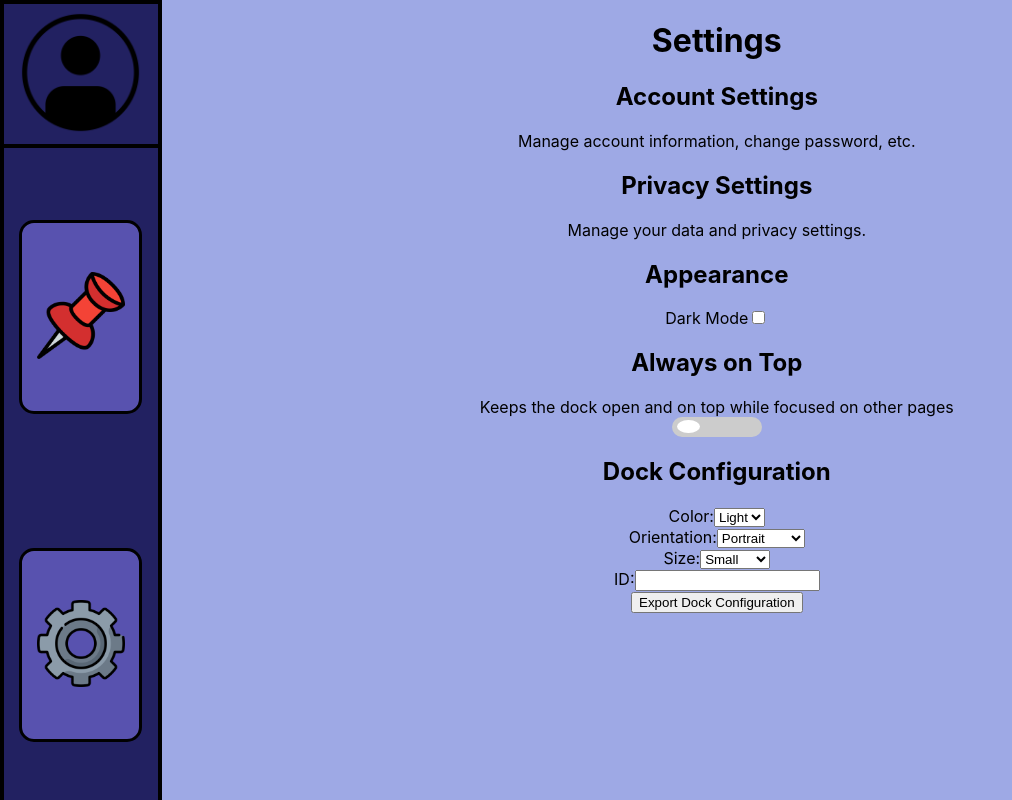
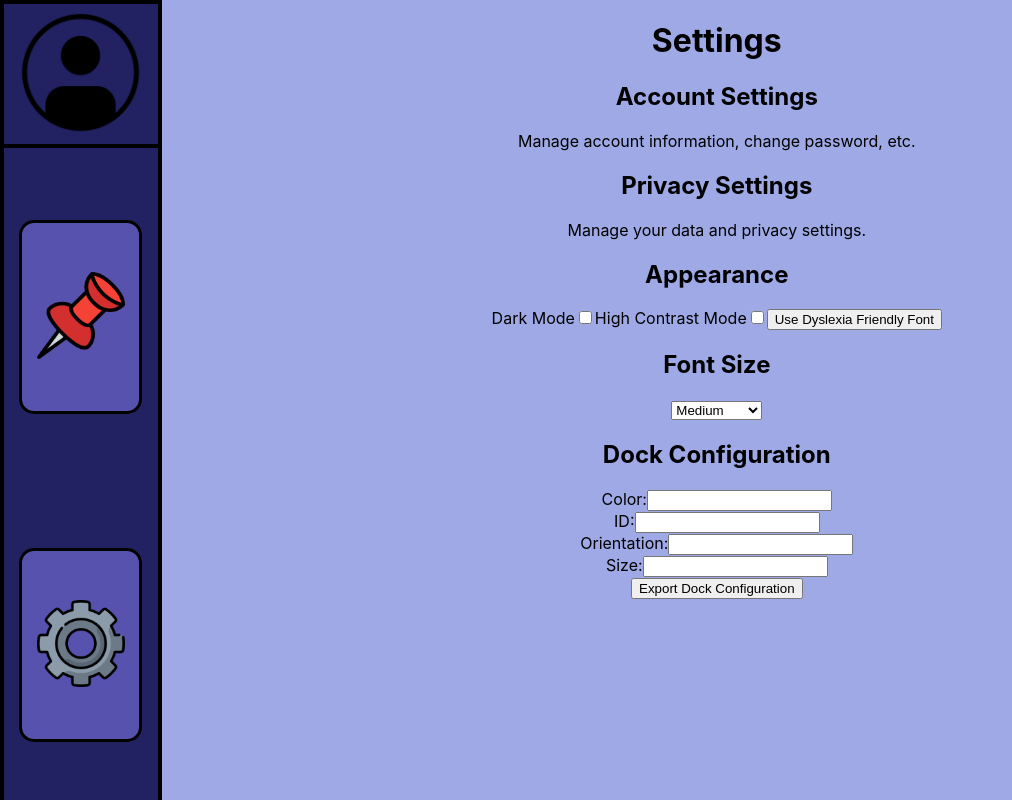
Before and after one commit to Kubakowski/Shortcut-Docker, a React (Vite) app: page /settings in a window 1280 px wide. Shown: the whole page, without its empty margins (0-1012 px from the left). Built offline with nearby package versions, Linux system fonts and the light colour scheme.

Commit message:
Additions to settings page
Added:
- high contrast
- dyslexia font change
- font size
-aria labels

```diff
--- a/src/App.css
+++ b/src/App.css
@@ -43,6 +43,15 @@ body.deuteranopia{
 body.trianopia {
   /* trianopia theme variables */
   --background-color: #070F2B;
+}
+
+body.high-contrast {
+  /* high contrast theme variables */
+  --background-color: #ffffff; /* white background */
+  --nav-background-color: #ffffff; /* white navigation background */
+  --nav-background-color2: #f0f0f0; /* lighter shade for navigation depth */
+  --highlight-color: #ffb6c1; /* pastel pink for highlights */
+  --text-color: #000000; /* black text for maximum contrast */
 }
 
 
@@ -156,6 +165,32 @@ body.trianopia {
   flex: 0 1 35%;
   width: 100%;
 }
+.shrt-btn {
+  cursor: pointer;
+  display: inline-flex;
+  justify-content: center;
+  align-items: center;
+  padding: 0.5rem 0.5rem;
+  border: 2px solid black;
+  border-radius: 10px;
+  background-color: var(--highlight-color);
+  color: var(--text-color);
+  font-size: 16px;
+  font-weight: bold;
+  text-transform: uppercase;
+  transition: background-color 0.3s ease, color 0.3s ease, border-color 0.3s ease;
+}
+
+.shrt-btn:hover {
+  background-color: #7e78d1;
+  color: white;
+}
+
+.shrt-btn:focus {
+  outline: none;
+  box-shadow: 0 0 0 3px rgba(88, 82, 175, 0.5);
+}
+
 
 .individual-shortcuts-wrapper {
   width: 100%;
--- a/src/components/Shortcut.tsx
+++ b/src/components/Shortcut.tsx
@@ -34,12 +34,18 @@ const ShortcutComponent: React.FC<ShortcutComponentProps> = ({ action, Keys, onP
     <div className='shortcut-wrapper'>
       <h3>{action}</h3>
       <p>{Keys}</p>
-      <Button onClick={handleDoClick}>Execute</Button>
+      <Button onClick={handleDoClick}
+       aria-label={`Execute shortcut for ${action} with keys ${Keys}`}>Execute</Button>
+
       {isPinned && onUnpin && (
-        <Button onClick={onUnpin}>Unpin</Button>
+        <Button onClick={onUnpin}
+        aria-label={`unPin ${action} to Dock`}>Unpin</Button>
+
       )}
       {!isPinned && onPin && (
-        <Button onClick={onPin}>Pin</Button>
+       <Button onClick={onPin}
+       aria-label={`Pin ${action} to Dock`}>Pin</Button>
+
       )}
     </div>
   );
--- a/src/pages/Settings.tsx
+++ b/src/pages/Settings.tsx
@@ -1,74 +1,61 @@
-// Settings.tsx
 import React, { useState, useEffect } from 'react';
 import { usePinnedShortcuts } from '../../PinnedShortcutsContext';
-import { db, auth } from '../../firebaseInit';
-import { getDoc, addDoc, collection } from 'firebase/firestore';
+import { db } from '../../firebaseInit';
+import { setDoc, doc, getDoc } from 'firebase/firestore';
 import createDocumentReference from '../../createDocumentReference';
 import '../App.css';
-//const BrowserWindow = require('electron').BrowserWindow;
 
-interface SettingsProps {
-  setError: React.Dispatch<React.SetStateAction<string | null>>;
-  shortcutDocRef: any; // Consider defining a more specific type
-}
-
-/*function toggleAlwaysOnTop(){
-  let win = BrowserWindow.getFocusedWindow();
-  win?.setAlwaysOnTop(!win.isAlwaysOnTop);
-}*/
-
-function Settings({ setError, shortcutDocRef }: SettingsProps) {
-  // Correctly initialized useState hook for darkMode
-  const [darkMode, setDarkMode] = useState<boolean>(() => {
-    return localStorage.getItem('darkMode') === 'true';
-  });
-  const [dockFields, setDockFields] = useState({
-    color: 'light',
-    id: '',
-    orientation: 'portrait',
-    size: 'small'
-  });
+const Settings = ({ auth, setError, shortcutDocRef }) => {
+  const [darkMode, setDarkMode] = useState(() => localStorage.getItem('darkMode') === 'true');
+  const [fontFamily, setFontFamily] = useState(() => localStorage.getItem('fontFamily') || 'Inter, system-ui, Avenir, Helvetica, Arial, sans-serif');
+  const [fontSize, setFontSize] = useState(() => localStorage.getItem('fontSize') || 'medium');
+  const [dockFields, setDockFields] = useState({ color: '', id: '', orientation: '', size: '' });
+  const [isComicSans, setIsComicSans] = useState(false);
+  const [highContrastMode, setHighContrastMode] = useState(() => localStorage.getItem('highContrastMode') === 'true');
 
   const { pinnedShortcuts } = usePinnedShortcuts();
 
   useEffect(() => {
-    // Toggle dark mode class on body element
-    if (darkMode) {
-      document.body.classList.add('dark');
-    } else {
-      document.body.classList.remove('dark');
-    }
-  }, [darkMode]);
+    document.body.classList.toggle('dark', darkMode);
+    document.body.classList.toggle('high-contrast', highContrastMode);
+    localStorage.setItem('darkMode', darkMode);
+    localStorage.setItem('highContrastMode', highContrastMode);
+  }, [darkMode, highContrastMode]);
 
   useEffect(() => {
-    // Retrieve dark mode preference from local storage
-    const isDarkMode = localStorage.getItem('darkMode') === 'true';
-    setDarkMode(isDarkMode);
-  }, []);
+    document.body.style.fontFamily = fontFamily;
+    localStorage.setItem('fontFamily', fontFamily);
+  }, [fontFamily]);
 
   useEffect(() => {
-    // Persist dark mode preference in local storage
-    localStorage.setItem('darkMode', darkMode.toString());
-  }, [darkMode]);
+    const fontSizeValue = getFontSizeValue(fontSize);
+    document.body.style.fontSize = fontSizeValue;
+    localStorage.setItem('fontSize', fontSize);
+  }, [fontSize]);
 
-  const toggleDarkMode = () => {setDarkMode(prev => !prev);};
-
-  const handleDockFieldChange = (e: React.ChangeEvent<HTMLInputElement | HTMLSelectElement>) => {
-    const { name, value } = e.target;
-    setDockFields(prevState => ({
-      ...prevState,
-      [name]: value
-    }));
+  const toggleDarkMode = () => {
+    setDarkMode(true);
+    setHighContrastMode(false);
   };
 
-  const handleColorChange = (e: React.ChangeEvent<HTMLSelectElement>) => {
-    console.log("Selected color:", e.target.value); // Add this to debug
-    const { value } = e.target;
-    setDockFields(prevState => ({
-      ...prevState,
-      color: value
-    }));
-};
+  const toggleFontFamily = () => {
+    setIsComicSans(prev => !prev);
+    setFontFamily(prev => prev === 'Comic Sans MS, Comic Sans, cursive' ? 'Inter, system-ui, Avenir, Helvetica, Arial, sans-serif' : 'Comic Sans MS, Comic Sans, cursive');
+  };
+
+  const toggleHighContrastMode = () => {
+    setHighContrastMode(true);
+    setDarkMode(false);
+  };
+
+  const handleFontSizeChange = (e) => {
+    setFontSize(e.target.value);
+  };
+
+  const handleDockFieldChange = e => {
+    const { name, value } = e.target;
+    setDockFields(prevState => ({ ...prevState, [name]: value }));
+  };
 
   const fetchShortcutDoc = async () => {
     try {
@@ -85,21 +72,7 @@ function Settings({ setError, shortcutDocRef }: SettingsProps) {
   };
 
   const exportDockConfig = async () => {
-    console.log("Current color state:", dockFields.color);
-    console.log("Attempting to export dock config...", { auth });
-
-    if (!auth || !auth.currentUser) {
-      console.error("Auth object or currentUser is undefined.", { auth });
-      setError('You must be logged in to export the configuration.');
-      return;
-    }
-
-    console.log("User is logged in, proceeding with export.");
-
-    // Map shortcuts to document references
     const shortcutsRefs = pinnedShortcuts.map(shortcut => createDocumentReference(db, 'Shortcuts', shortcut.id));
-
-    // Prepare the dock configuration data
     const dockConfigData = {
       Color: dockFields.color,
       ID: dockFields.id,
@@ -107,12 +80,13 @@ function Settings({ setError, shortcutDocRef }: SettingsProps) {
       Shortcuts: shortcutsRefs,
       Size: dockFields.size,
       exportedAt: new Date(),
-      userId: auth.currentUser.uid,
+      field1: 'value1',
+      field2: 'value2',
+      userId: auth.currentUser ? auth.currentUser.uid : null,
     };
 
     try {
-      // Use addDoc to add a new document to the 'Docks' collection
-      await addDoc(collection(db, 'Docks'), dockConfigData);
+      await setDoc(doc(db, 'Docks', 'userExportedConfig'), dockConfigData);
       alert('Dock configuration exported successfully!');
     } catch (error) {
       console.error('Error exporting dock configuration:', error);
@@ -120,75 +94,82 @@ function Settings({ setError, shortcutDocRef }: SettingsProps) {
     }
   };
 
+  const getFontSizeValue = (size) => {
+    switch (size) {
+      case 'small':
+        return '14px';
+      case 'medium':
+        return '16px';
+      case 'large':
+        return '18px';
+      case 'xlarge':
+        return '20px';
+      default:
+        return '16px';
+    }
+  };
+
   return (
-    <div className="settingsContainer">
+    <div className={`settingsContainer ${darkMode ? 'dark' : ''}`}>
       <h1>Settings</h1>
 
-      <section>
+      <section className="section">
         <h2>Account Settings</h2>
         <p>Manage account information, change password, etc.</p>
       </section>
 
-      <section>
+      <section className="section">
         <h2>Privacy Settings</h2>
         <p>Manage your data and privacy settings.</p>
       </section>
 
-      <section>
+      <section className="section">
         <h2>Appearance</h2>
         <label>
           Dark Mode
-          <input type="checkbox" checked={darkMode} onChange={toggleDarkMode} />
+          <input type="checkbox" checked={darkMode} onChange={toggleDarkMode} aria-label="Toggle Dark Mode" />
         </label>
+        <label>
+          High Contrast Mode
+          <input type="checkbox" checked={highContrastMode} onChange={toggleHighContrastMode} aria-label="Toggle High Contrast Mode" />
+        </label>
+        <button onClick={toggleFontFamily} aria-label={`Toggle Font to ${isComicSans ? 'Default' : 'Comic Sans'}`}>
+          {isComicSans ? 'Use Default Font' : 'Use Dyslexia Friendly Font'}
+        </button>
       </section>
 
-      <section>
-        <h2>Always on Top</h2>
-        <label>Keeps the dock open and on top while focused on other pages</label>
-        <br/>
-        <label className="switch">
-           <input title="Always on Top" type="checkbox" /*onChange={toggleAlwaysOnTop}*/ />
-           <span className="slider round"></span>
-        </label>
+      <section className="section">
+        <h2>Font Size</h2>
+        <select value={fontSize} onChange={handleFontSizeChange} aria-label="Select Font Size">
+          <option aria-label="Font Size: Small" value="small">Small</option>
+          <option aria-label="Font Size: Medium" value="medium">Medium</option>
+          <option aria-label="Font Size: Large" value="large">Large</option>
+          <option aria-label="Font Size: Extra" value="xlarge">Extra Large</option>
+        </select>
       </section>
 
-      {/* Dock Configuration */}
-      <div style={{ marginTop: '20px' }}>
+      <section className="section">
         <h2>Dock Configuration</h2>
-        {/* Color Dropdown */}
-        <div>
+        <div className="inputGroup">
           <label>Color:</label>
-          <select title="Color" name="color" value={dockFields.color} onChange={handleColorChange}>
-            <option value="light">Light</option>
-            <option value="dark">Dark</option>
-          </select>
+          <input type="text" name="color" value={dockFields.color} onChange={handleDockFieldChange} />
         </div>
-        <div>
+        <div className="inputGroup">
+          <label>ID:</label>
+          <input type="text" name="id" value={dockFields.id} onChange={handleDockFieldChange} />
+        </div>
+        <div className="inputGroup">
           <label>Orientation:</label>
-          <select title="Orientation" name="orientation" value={dockFields.orientation} onChange={handleDockFieldChange}>
-            <option value="portrait">Portrait</option>
-            <option value="landscape">Landscape</option>
-          </select>
+          <input type="text" name="orientation" value={dockFields.orientation} onChange={handleDockFieldChange} />
         </div>
-        <div>
+        <div className="inputGroup">
           <label>Size:</label>
-          <select title="Size" name="size" value={dockFields.size} onChange={handleDockFieldChange}>
-            <option value="small">Small</option>
-            <option value="medium">Medium</option>
-            <option value="large">Large</option>
-          </select>
+          <input type="text" name="size" value={dockFields.size} onChange={handleDockFieldChange} />
         </div>
-        <div>
-          <label>ID:</label>
-          <input title="ID" type="text" name="id" value={dockFields.id} onChange={handleDockFieldChange} />
-        </div>
-        <button onClick={exportDockConfig}>Export Dock Configuration</button>
-      </div>
+        <button onClick={exportDockConfig} aria-label="Export Dock Configuration">Export Dock Configuration</button>
+      </section>
     </div>
   );
-}
-
-
-
+};
 
 export default Settings;
```
